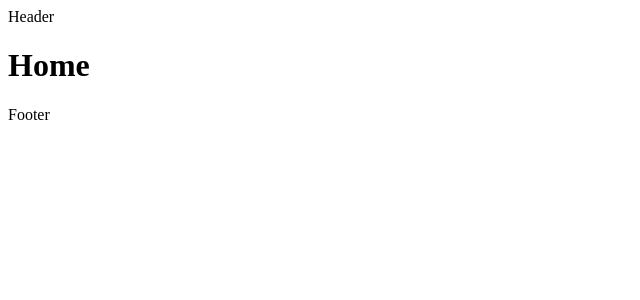
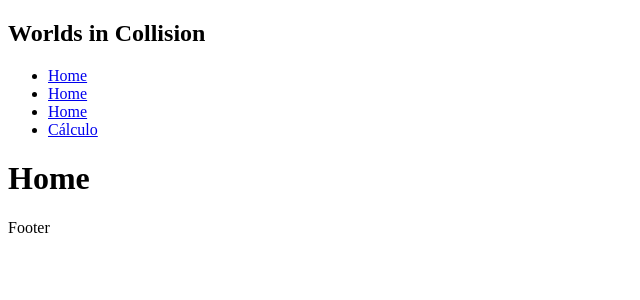
Before and after one commit to Erick0105/CP5-Front, a Next.js app in the folder worlds-collision/: page / in a window 1280 px wide. Shown: the top 300 px of the page, without its empty margins (0-640 px from the left). Built offline with nearby package versions, Linux system fonts and the light colour scheme.

Commit message:
Falta o caminho para as outras páginas

```diff
--- a/worlds-collision/src/app/components/Header/Header.tsx
+++ /dev/null
@@ -1,7 +0,0 @@
-import React from 'react'
-
-export default function Header() {
-  return (
-    <div>Header</div>
-  )
-}
--- a/worlds-collision/src/app/layout.tsx
+++ b/worlds-collision/src/app/layout.tsx
@@ -1,6 +1,6 @@
 import type { Metadata } from "next";
-import Header from "./components/Header/Header";
-import Footer from "./components/Footer/Footer";
+import Header from "../components/Header/Header";
+import Footer from "../components/Footer/Footer";
 
 export const metadata: Metadata = {
   title: "Worlds in Collision",
--- /dev/null
+++ b/worlds-collision/src/components/Header/Header.tsx
@@ -0,0 +1,11 @@
+import React from 'react'
+import Nav from '../Nav/Nav'
+
+export default function Header() {
+  return (
+    <header>
+      <h2>Worlds in Collision</h2>
+      <Nav/>
+    </header>
+  )
+}
--- /dev/null
+++ b/worlds-collision/src/components/Nav/Nav.tsx
@@ -0,0 +1,15 @@
+import Link from 'next/link'
+import React from 'react'
+
+export default function Nav() {
+  return (
+    <nav>
+        <ul>
+            <li><Link href="/">Home</Link></li>
+            <li><Link href="/">Home</Link></li>
+            <li><Link href="/">Home</Link></li>
+            <li><Link href="/calculo">Cálculo</Link></li>
+        </ul>
+    </nav>
+  )
+}
```
Also changed, not shown: worlds-collision/src/components/Footer/Footer.tsx (renamed from worlds-collision/src/app/components/Footer/Footer.tsx), 1 other file (tests, documents, lock files or other folders).
